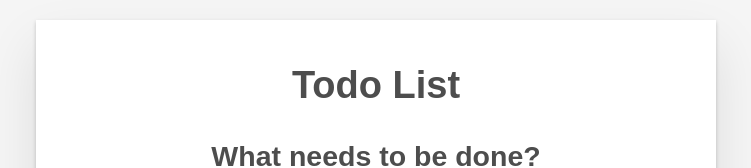
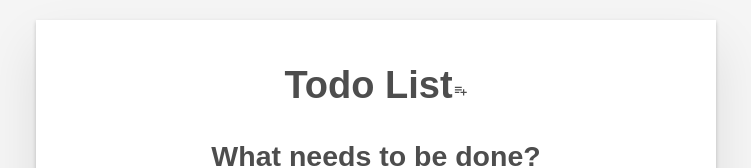
Before and after one commit to LinusErikNilsson/React-Todo-App, a React (Create React App) app: page / in a window 1280 px wide. Shown: the top 168 px of the page, without its empty margins (264-1015 px from the left). Built offline with nearby package versions, Linux system fonts and the light colour scheme.

Commit message:
Installed MaterialUI Icon package + Add icon to H1

```diff
--- a/package.json
+++ b/package.json
@@ -5,6 +5,7 @@
   "dependencies": {
     "@emotion/react": "^11.9.0",
     "@emotion/styled": "^11.8.1",
+    "@mui/icons-material": "^5.8.0",
     "@mui/material": "^5.8.1",
     "@testing-library/jest-dom": "^5.16.4",
     "@testing-library/react": "^13.2.0",
--- a/src/App.js
+++ b/src/App.js
@@ -4,6 +4,7 @@ import Form from "./components/Form";
 import FilterButton from "./components/FilterButton";
 import { nanoid } from "nanoid";
 import { render } from "@testing-library/react";
+import PlaylistAddIcon from '@mui/icons-material/PlaylistAdd';
 
 
 function usePrevious(value) {
@@ -109,7 +110,9 @@ function App(props) {
 
   return (
     <div className="todoapp stack-large">
-      <h1>Todo List</h1>
+      <h1>Todo List
+        <PlaylistAddIcon></PlaylistAddIcon>
+      </h1>
       <Form addTask={addTask} />
       <div className="filters btn-group stack-exception">
         {filterList}
```
Also changed, not shown: 1 other file (tests, documents, lock files or other folders).
